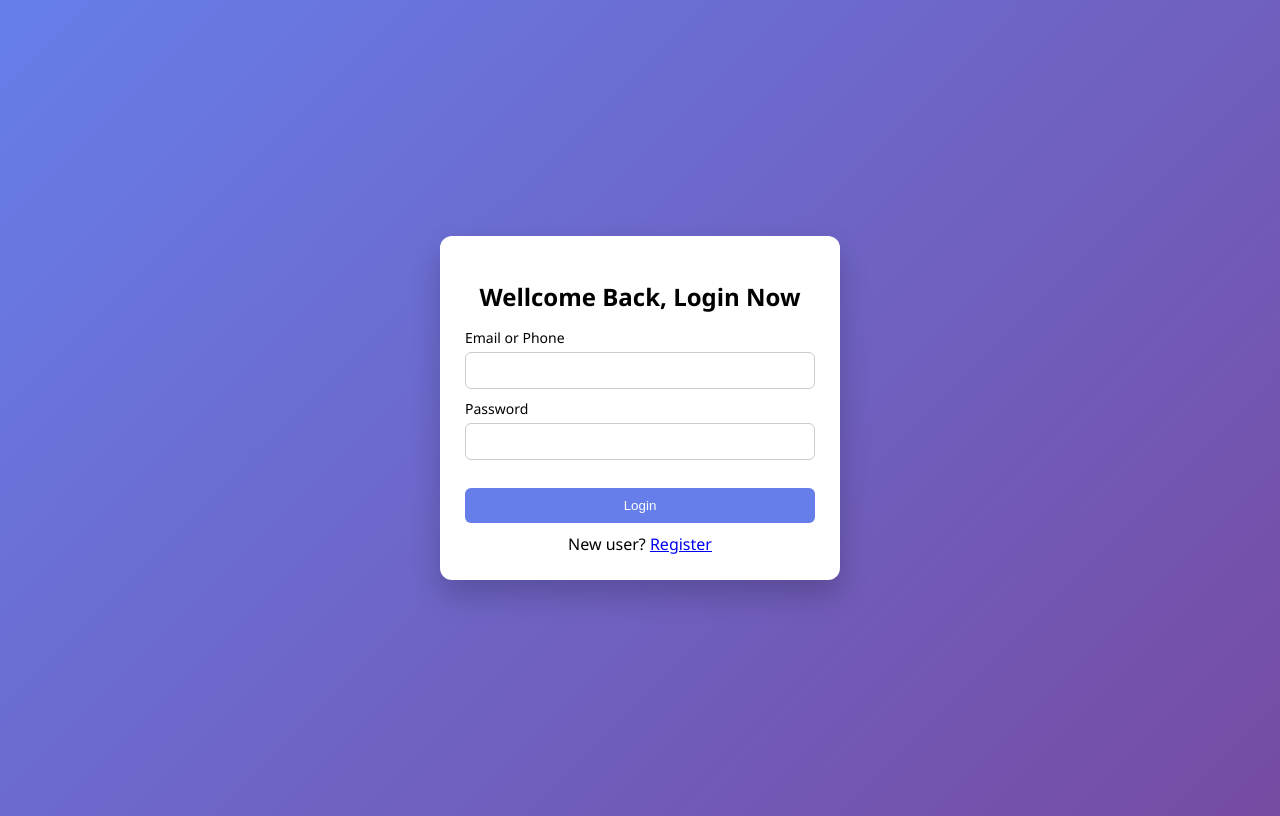
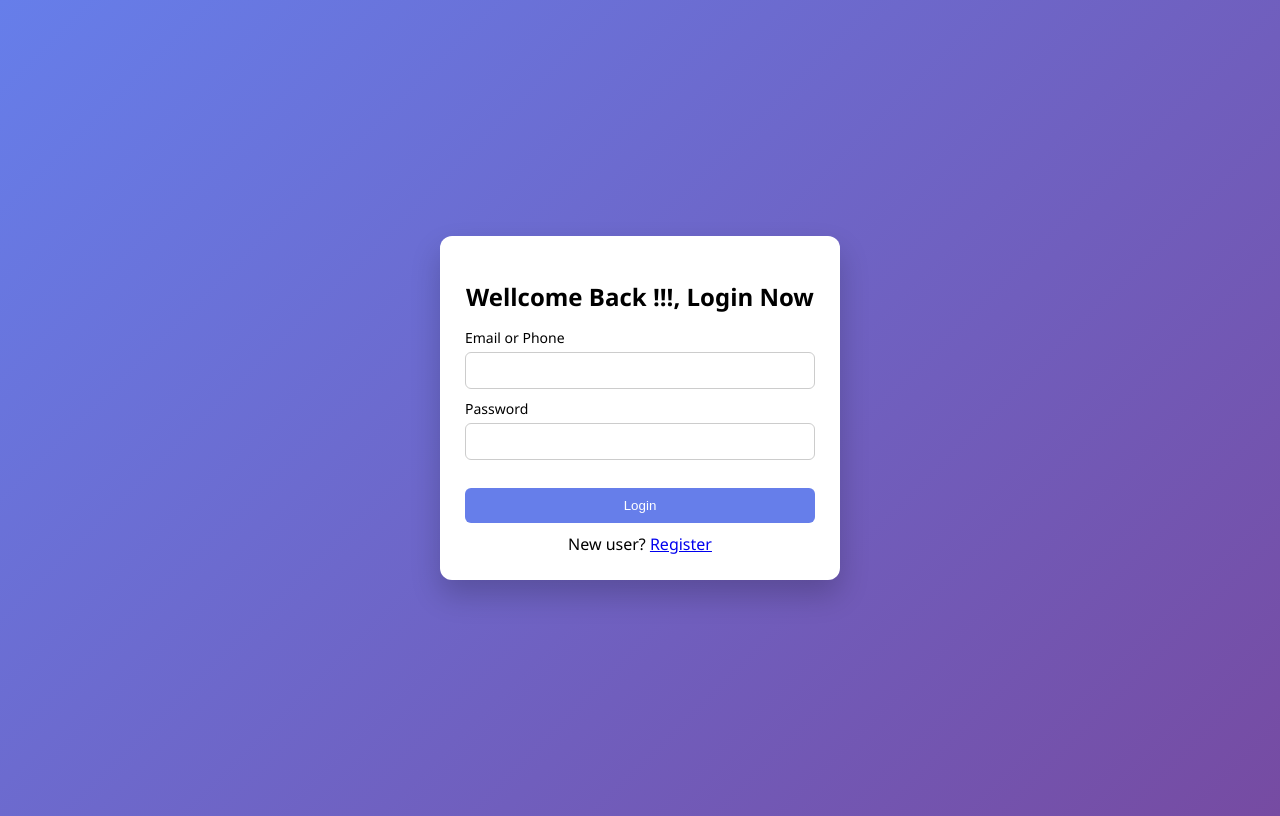
Before and after one commit to SanketZ18/web-internship-tasks, a plain HTML site: page Task 3/frontend/login.html in a window 1280 px wide. Drawn offline with Linux system fonts and the light colour scheme.

Commit message:
Added new files
Added new files

```diff
--- a/Task 3/frontend/index.js
+++ b/Task 3/frontend/index.js
@@ -46,7 +46,7 @@ function registerUser() {
         password
     };
 
-    // ✅ NEW: POST API instead of localStorage
+    //  NEW: POST API instead of localStorage
     fetch("http://localhost:3000/users", {
         method: "POST",
         headers: {
--- a/Task 3/frontend/login.html
+++ b/Task 3/frontend/login.html
@@ -7,7 +7,7 @@
 <body>
 
 <div class="container">
-    <h2>Wellcome Back, Login Now</h2>
+    <h2>Wellcome Back !!!, Login Now</h2>
 
     <label>Email or Phone</label>
     <input id="loginId">
--- a/Task 3/frontend/login.js
+++ b/Task 3/frontend/login.js
@@ -17,7 +17,7 @@ function loginUser() {
         return;
     }
 
-    // ✅ NEW: GET users from API
+    //  NEW: GET users from API
     fetch("http://localhost:3000/users")
         .then(res => res.json())
         .then(users => {
--- a/Task 3/frontend/style.css
+++ b/Task 3/frontend/style.css
@@ -64,7 +64,7 @@ button:hover {
     margin-top: 10px;
 }
 
-/* Popup */
+
 .popup {
     position: fixed;
     inset: 0;
```
Also changed, not shown: Task 3/frontend/index.html (+1 -1 lines), Task 3/frontend/user.html (+1 -1 lines).
